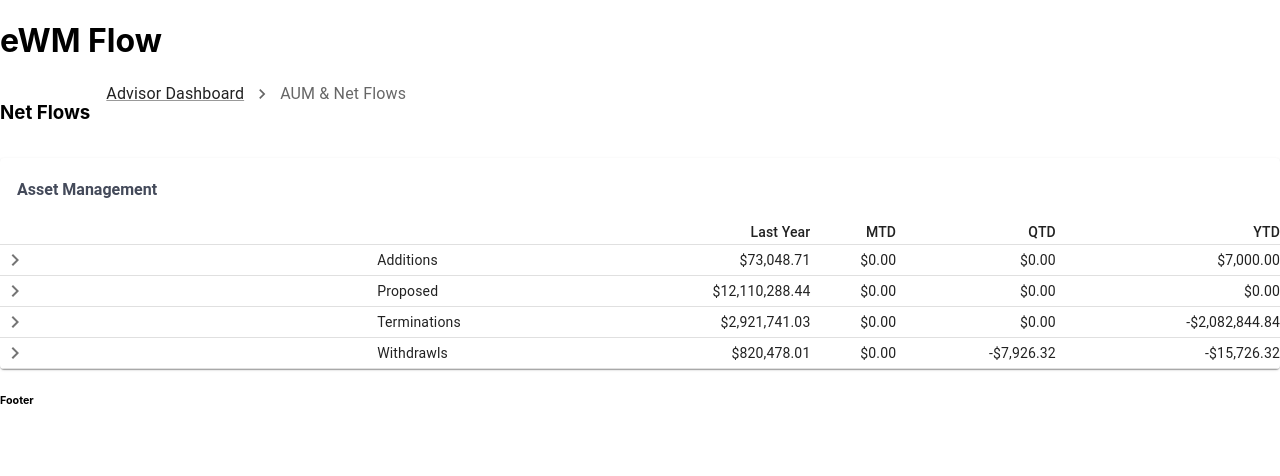
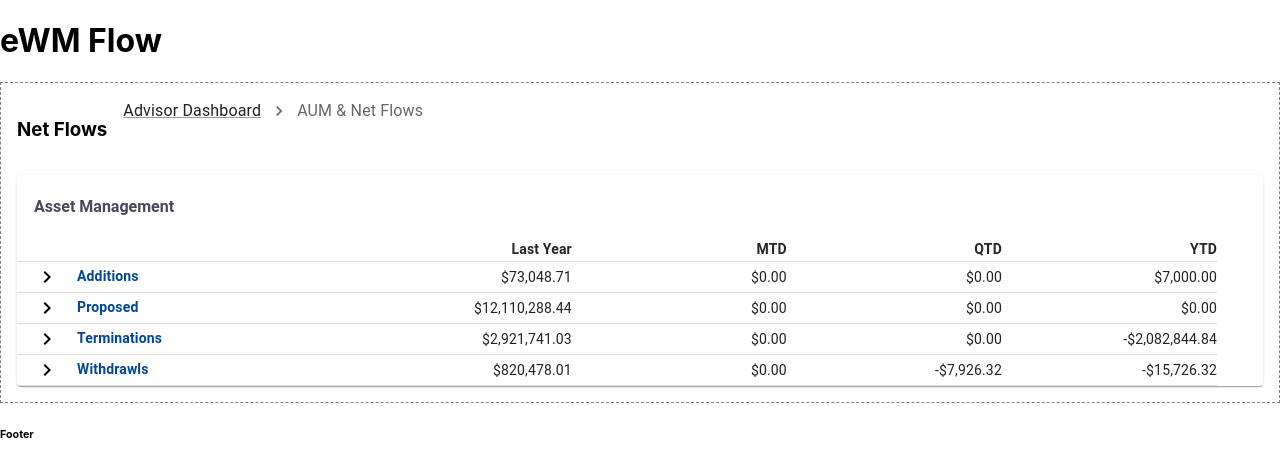
Before and after one commit to Manav15/poc-app, a React (Create React App) app: page / in a window 1280 px wide. Shown: the top 476 px of the page. Built offline with nearby package versions, Linux system fonts and the light colour scheme.

Commit message:
Table Changes

```diff
--- a/src/Components/Content/TabContent.tsx
+++ b/src/Components/Content/TabContent.tsx
@@ -17,6 +17,7 @@ import KeyboardArrowUpIcon from '@material-ui/icons/KeyboardArrowUp';
 import KeyboardArrowRightIcon from '@material-ui/icons/KeyboardArrowRight';
 import Container from '@material-ui/core/Container';
 import styles from './TabContent.module.css';
+import DownArrow from './downArrow.png';
 
 const useRowStyles = makeStyles({
   root: {
@@ -48,45 +49,48 @@ function Row(props:any) {
   return (
     <React.Fragment>
 
-      <TableRow className={classes.root}>
+      <TableRow className={classes.root} >
 
-        <TableCell>
-          <IconButton aria-label="expand row" size="small" color='default' onClick={() => setOpen(!open)}>
+        {/* <TableCell>
+
+        </TableCell> */}
+        <TableCell style={{ width: '100px' }} component="th" scope="row" >
+        <IconButton aria-label="expand row" size="small" style={{ left:'25px', width: '10px', color: '#000' }} onClick={() => setOpen(!open)}>
             {open ? <KeyboardArrowDownIcon /> : <KeyboardArrowRightIcon />}
           </IconButton>
+          <label style={{ marginLeft:'50px', fontSize: '14px', fontWeight: 'bold', color: '#004795' }}>{row.name}</label>
         </TableCell>
-        <TableCell component="th" scope="row">
-          {row.name}
-        </TableCell>
-        <TableCell align="right">{row.lastYear}</TableCell>
-        <TableCell align="right">{row.mtd}</TableCell>
-        <TableCell align="right">{row.qtd}</TableCell>
-        <TableCell align="right">{row.ytd}</TableCell>
+        <TableCell style={{ width: '100px' }} align="right">{row.lastYear}</TableCell>
+        <TableCell style={{ width: '100px' }} align="right">{row.mtd}</TableCell>
+        <TableCell style={{ width: '100px' }} align="right">{row.qtd}</TableCell>
+        <TableCell style={{ width: '100px' }} align="right">{row.ytd}</TableCell>
       </TableRow>
-      <TableRow>
-        <TableCell style={{ paddingBottom: 0, paddingTop: 0 }} colSpan={6}>
+      <TableRow >
+        <TableCell style={{ paddingBottom: 0, paddingTop: 0 }} colSpan={5} >
           <Collapse in={open} timeout="auto" unmountOnExit>
-            <Box margin={1}>
+            <Box margin={0} style={{ marginRight: '30px' }} >
 
-              <Table size="small" aria-label="purchases">
-                <TableHead>
-                  <TableRow>
-                  <TableCell>Client Name</TableCell>
-                  <TableCell align="right">Last Year</TableCell>
-                  <TableCell align="right">MTD</TableCell>
-                  <TableCell align="right">QTD</TableCell>
-                  <TableCell align="right">YTD</TableCell>
+              <Table size="small" aria-label="purchases" style={{ marginLeft: '40px'  }} >
+                <TableHead style={{backgroundColor: '#e3f2fb' }}>
+                  <TableRow >
+                  <TableCell style={{ width: '170px', fontSize:'14px', color: '#000' }}>Client Name
+                  <img src={DownArrow} style={{ marginLeft: '75px', width: '14px', height: '14px'}} onClick={()=>{}}/>
+                  </TableCell>
+                  <TableCell style={{ width: '100px', fontSize:'14px', color: '#000' }} align="right">Last Year</TableCell>
+                  <TableCell style={{ width: '100px', fontSize:'14px', color: '#000' }} align="right">MTD</TableCell>
+                  <TableCell style={{ width: '100px', fontSize:'14px', color: '#000' }} align="right">QTD</TableCell>
+                  <TableCell style={{ width: '100px', fontSize:'14px', color: '#000' }} align="right">YTD</TableCell>
                     {/* <TableCell>clientName</TableCell>
                     <TableCell>Customer</TableCell>
                     <TableCell align="right">clientMTD</TableCell>
                     <TableCell align="right">Total price ($)</TableCell> */}
                   </TableRow>
                 </TableHead>
-                <TableBody>
+                <TableBody style={{ backgroundColor: '#f5f5f5' }}>
                   {row.history.map((historyRow:any) => (
                     <TableRow key={historyRow.clientName}>
                       <TableCell component="th" scope="row">{historyRow.clientName}</TableCell>
-                      <TableCell>{historyRow.clientLastYear}</TableCell>
+                      <TableCell align="right">{historyRow.clientLastYear}</TableCell>
                       <TableCell align="right">{historyRow.clientMTD}</TableCell>
                       <TableCell align="right">{historyRow.clientQTD}</TableCell>
                       <TableCell align="right">{historyRow.clientYTD}</TableCell>
@@ -130,21 +134,21 @@ export default function CollapsibleTable() {
   return (
 
       <TableContainer component={Paper}>
-        <Table aria-label="collapsible table" padding='none' >
+        <Table aria-label="collapsible table" padding='none' style={{ width: '1200px', fontFamily: 'Roboto'  }}>
           <TableHead>
             <TableRow>
               <h4 className={styles.assetMgmt}>Asset Management</h4>
             {/* <Typography variant="h6" gutterBottom component="div">
                 Asset Management
               </Typography> */}
-              </TableRow>
+              </TableRow >
             <TableRow>
-              <TableCell />
-              <TableCell></TableCell>
-              <TableCell align="right">Last Year</TableCell>
-              <TableCell align="right">MTD</TableCell>
-              <TableCell align="right">QTD</TableCell>
-              <TableCell align="right">YTD</TableCell>
+              {/* <TableCell style={{ width: '10px' }} /> */}
+              <TableCell style={{ width: '100px' }}></TableCell>
+              <TableCell style={{ width: '100px', fontSize:'14px', fontWeight: 'bold', color: '#262626' }} align="right">Last Year</TableCell>
+              <TableCell style={{ width: '100px', fontSize:'14px', fontWeight: 'bold', color: '#262626' }} align="right">MTD</TableCell>
+              <TableCell style={{ width: '100px', fontSize:'14px', fontWeight: 'bold', color: '#262626' }} align="right">QTD</TableCell>
+              <TableCell style={{ width: '100px', fontSize:'14px', fontWeight: 'bold', color: '#262626' }} align="right">YTD</TableCell>
             </TableRow>
           </TableHead>
           <TableBody>
--- a/src/Components/Content/content.component.tsx
+++ b/src/Components/Content/content.component.tsx
@@ -8,7 +8,7 @@ import { Box, Container, Grid } from '@material-ui/core';
 export const ContentComponent = () => {
     const { tables, contentContainer } = styles
     return (
-        <Box>
+        <Box sx={{ p: 2, border: '1px dashed grey' }}>
             <Grid container spacing={2}>
                 <Grid item>
                     <h3>Net Flows</h3>
```
Also changed, not shown: src/Components/Content/downArrow.png (added).
